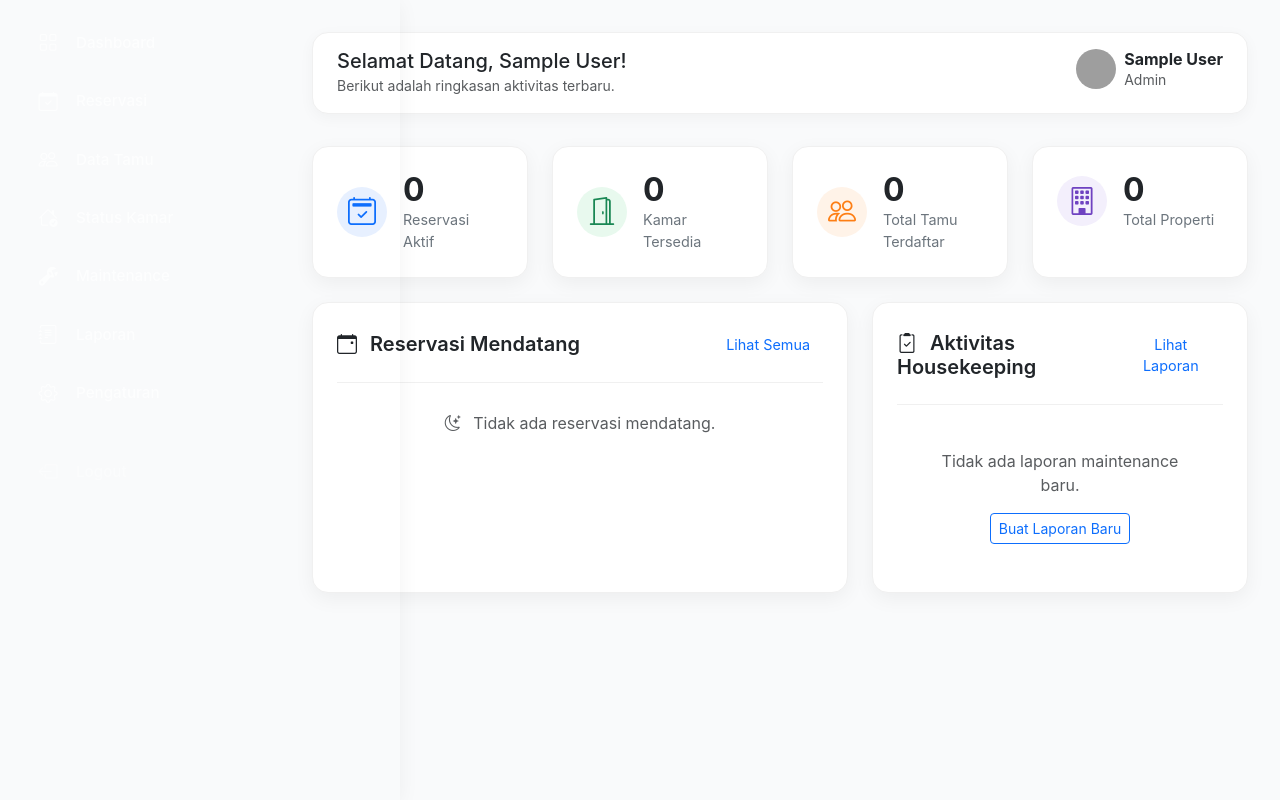
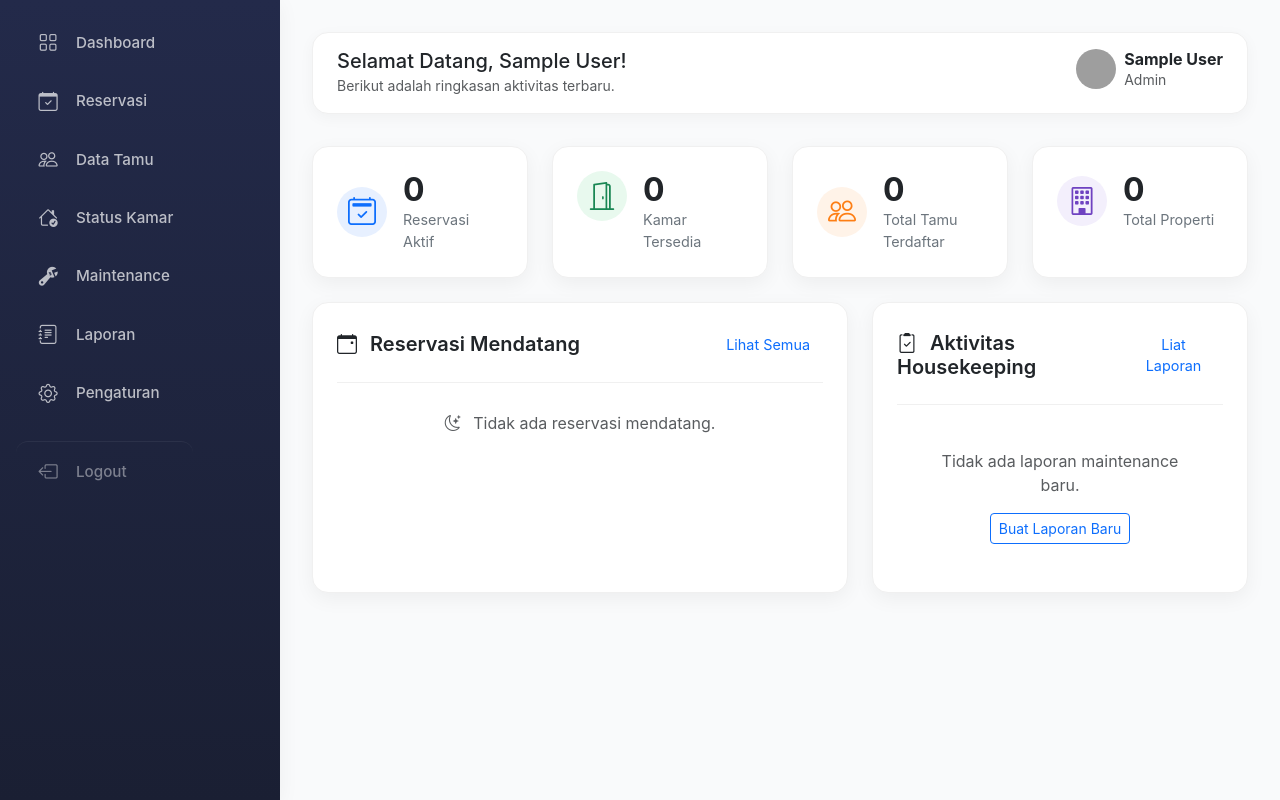
Before and after one commit to riskinurhadi/naretabyrnara, a PHP site: page /homiq/dashboard_baru.php in a window 1280 px wide. Run offline with PHP 8.4, Linux system fonts and the light colour scheme; the visitor is signed in with stand-in values (Sample User, id 1); data that the repository does not hold is empty; grey boxes are pictures that could not be loaded.

Commit message:
modified:   homiq/dashboard_baru.php

```diff
--- a/homiq/dashboard_baru.php
+++ b/homiq/dashboard_baru.php
@@ -51,7 +51,8 @@ $result_reservasi_terbaru = $koneksi->query($query_reservasi);
             --sidebar-width: 280px;
 
             /* Warna (Palette Baru Sesuai Gambar) */
-            --sidebar-bg: #232a4a; /* Biru tua solid untuk sidebar */
+            /* PERUBAHAN: Menggunakan gradien untuk background sidebar */
+            --sidebar-bg: linear-gradient(180deg, #232a4a, #1a1f33);
             --sidebar-text: rgba(255, 255, 255, 0.7);
             --sidebar-text-active: #232a4a;
             --sidebar-active-pill: #ffffff;
@@ -80,9 +81,14 @@ $result_reservasi_terbaru = $koneksi->query($query_reservasi);
 
         /* * 1. STYLING SIDEBAR BARU (Desktop & Mobile)
          */
-        .sidebar-nav-wrapper {
+
+        /* * PERUBAHAN: Selektor diperkuat dari .sidebar-nav-wrapper
+         * menjadi .sidebar-nav-wrapper.offcanvas
+         * Ini untuk mengalahkan selektor .offcanvas bawaan Bootstrap
+         */
+        .sidebar-nav-wrapper.offcanvas {
             width: var(--sidebar-width);
-            background-color: var(--sidebar-bg);
+            background: var(--sidebar-bg); /* <-- Menggunakan 'background' untuk gradien */
             border-right: none; /* Hapus border, ganti shadow */
             transition: transform 0.3s ease-in-out;
         }
@@ -172,7 +178,8 @@ $result_reservasi_terbaru = $koneksi->query($query_reservasi);
         /* * 3. LOGIKA RESPONSIVE (LAYOUT DESKTOP)
          */
         @media (min-width: 992px) {
-            .sidebar-nav-wrapper {
+            /* PERUBAHAN: Selektor juga diperkuat di sini */
+            .sidebar-nav-wrapper.offcanvas {
                 position: fixed;
                 top: 0;
                 left: 0;
@@ -317,7 +324,7 @@ $result_reservasi_terbaru = $koneksi->query($query_reservasi);
             <div class="col-xl-3 col-md-6 mb-4">
                 <div class="stat-card">
                     <!-- PERUBAHAN HTML: .stat-icon -> .stat-icon-circle .green -->
-                    <div class="d-flex align-items-center">
+                    <div class="d-flex align-itemsT-center">
                         <div class="stat-icon-circle green me-3"><i class="bi bi-door-open"></i></div>
                         <div>
                             <h3><?php echo $stat_kamar; ?></h3>
@@ -389,7 +396,7 @@ $result_reservasi_terbaru = $koneksi->query($query_reservasi);
                 <div class="content-card">
                     <div class="content-card-header">
                         <h5><i class="bi bi-clipboard2-check me-2"></i> Aktivitas Housekeeping</h5>
-                        <a href="#" class="btn btn-link">Lihat Laporan</a>
+                        <a href="#" class="btn btn-link">Liat Laporan</a>
                     </div>
                     <!-- Perbaikan kecil: 'classs' menjadi 'class' -->
                     <div class="text-center text-muted p-4">
```
